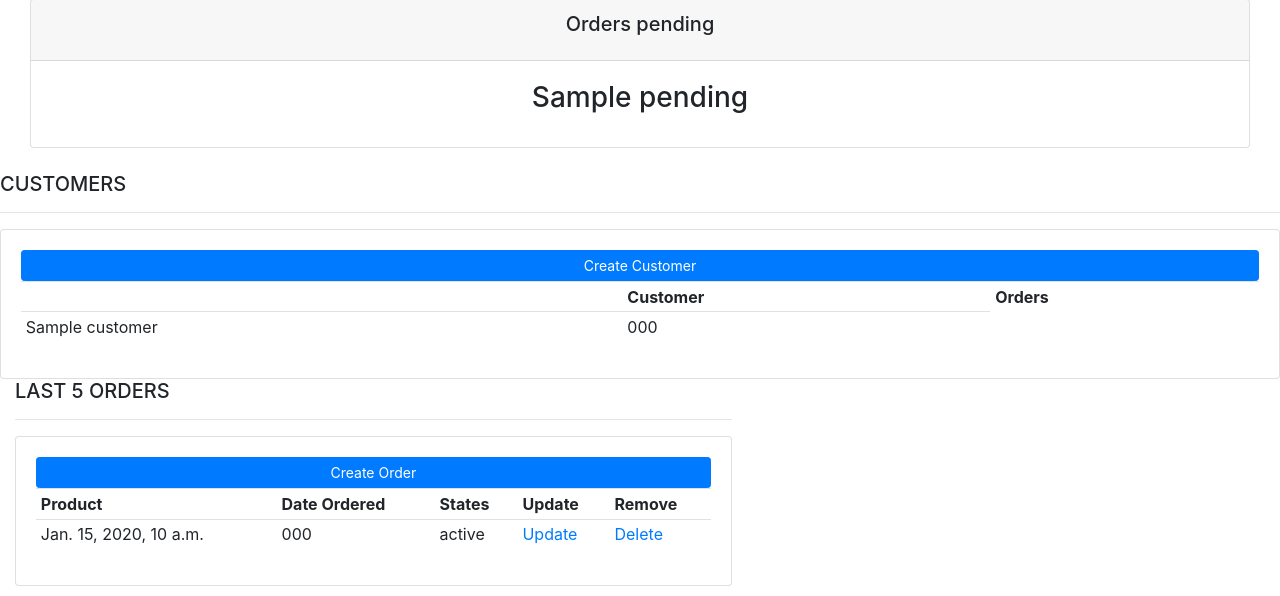
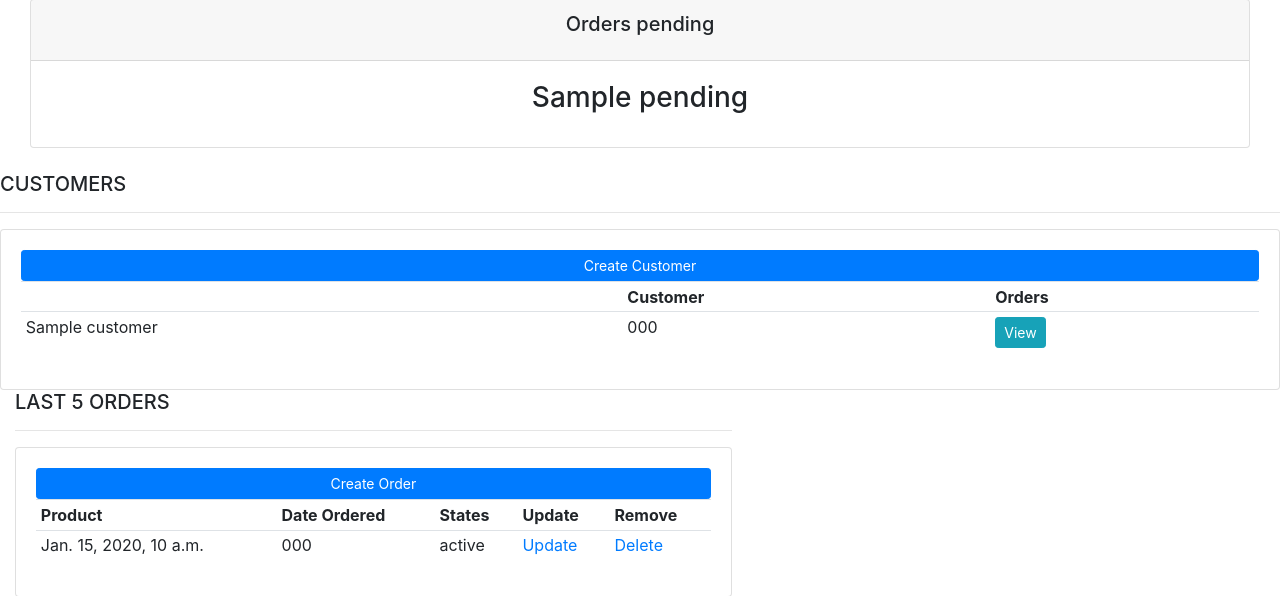
Before and after one commit to Phenolah/CRM, a Django app: template templates/accounts/dashboard.html in a window 1280 px wide. Shown: the part 378-974 px from the top of the page. Run offline with Django 3.2, Linux system fonts and the light colour scheme; the template is opened without the code that fills it: most values are stand-ins (such as "Sample title", 1, 10 or a date in 2020); some libraries are stand-ins or nearby versions.

Commit message:
Update dashboard.html

```diff
--- a/templates/accounts/dashboard.html
+++ b/templates/accounts/dashboard.html
@@ -18,6 +18,7 @@
                 <tr>
                     <td>{{customer.name}}</td>
                     <td>{{customer.phone}}</td>
+                    <td><a class="btn btn-sm btn-info" href="{% url 'customer' customer.id %}">View</a></td>
                 </tr>
 
 
```
